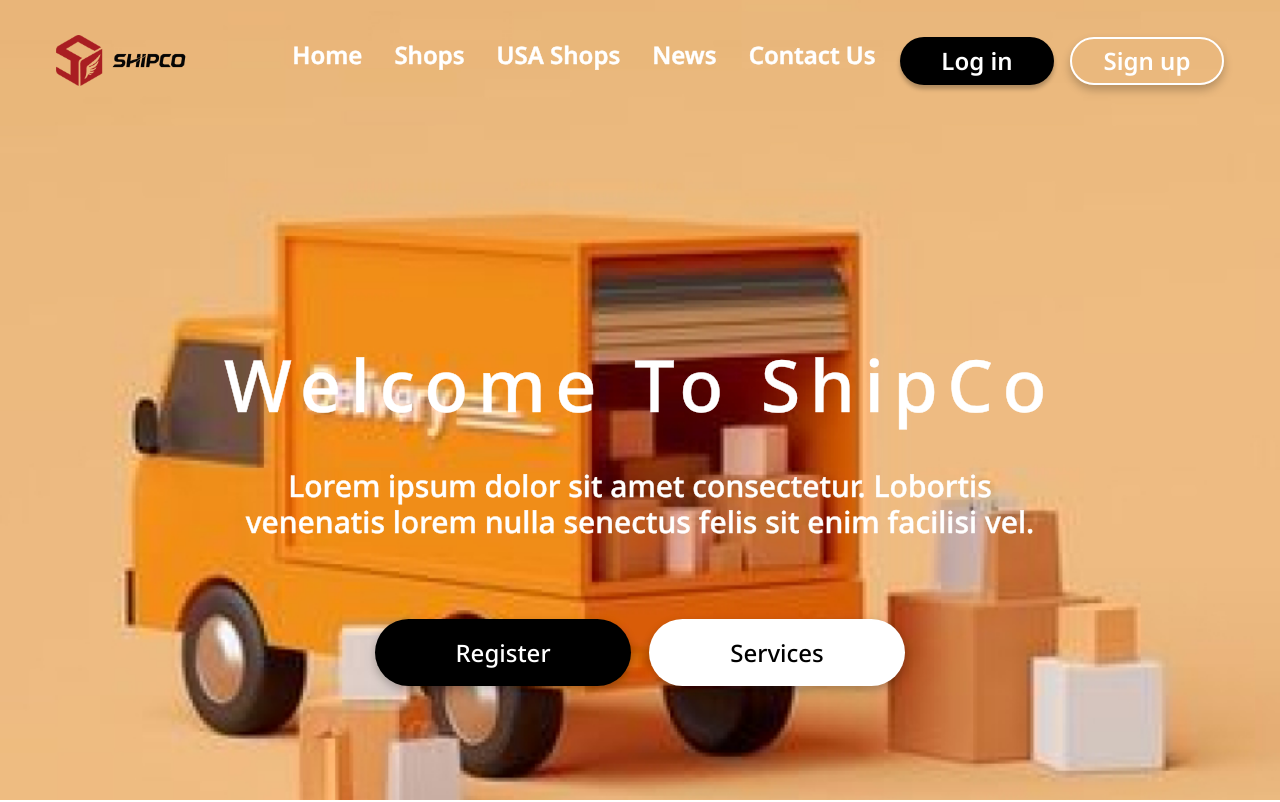
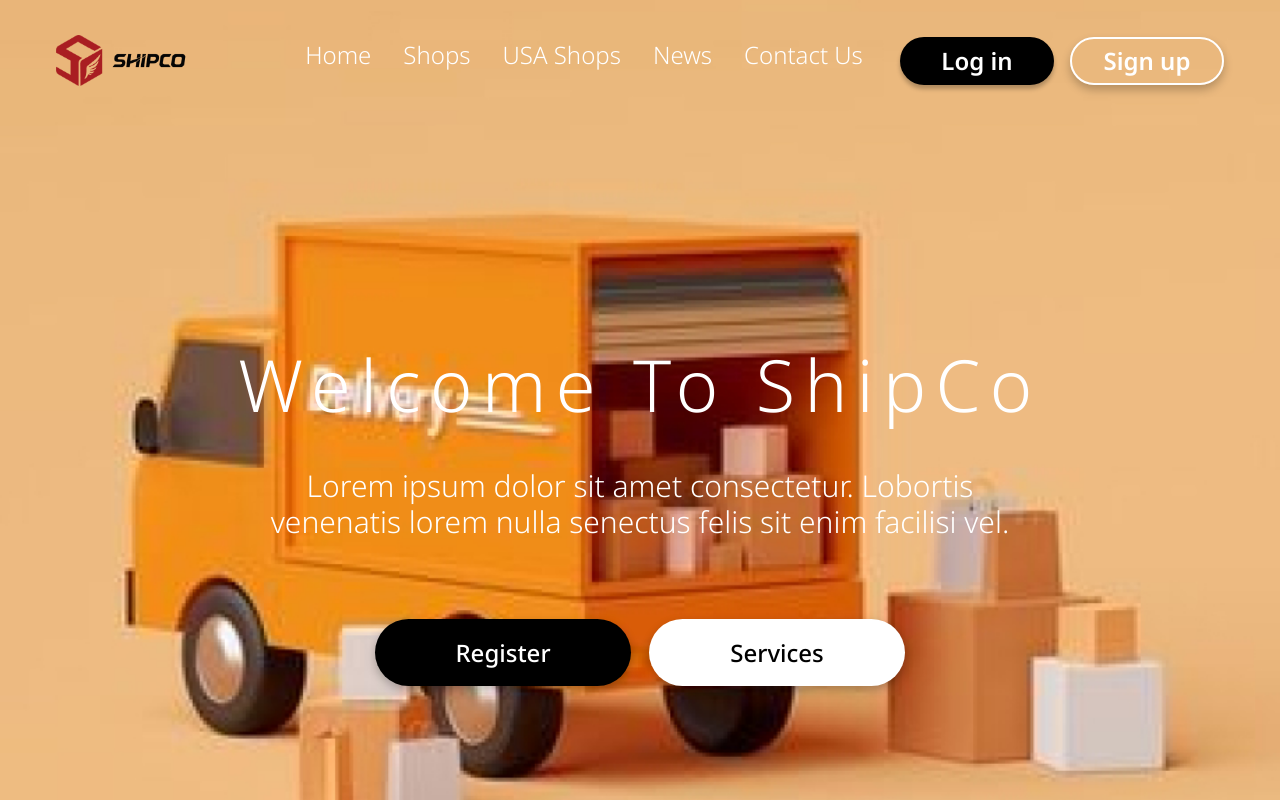
Before and after one commit to Tusho7/shipper-anri-sandro, a React (Vite) app: page / in a window 1280 px wide. Shown: the top 802 px of the page. Built offline with nearby package versions, Linux system fonts and the light colour scheme.

Commit message:
refactor:change weight of text

```diff
--- a/src/components/LandingSection/LandingSection.tsx
+++ b/src/components/LandingSection/LandingSection.tsx
@@ -6,8 +6,8 @@ const LandingSection = () => {
     <div className="w-screen h-screen bg-cover landingPageSection min-w-full	">
         <Navbar />
         <div className="flex flex-col items-center mt-[102px]  text-white">
-            <h1 className="tracking-[9.45px] lg:text-7xl text-3xl md:text-5xl text-center md:mt-40 description">Welcome To ShipCo</h1>
-            <p className="mt-12 text-center lg:w-[794px] text-md lg:text-3xl break-words description">Lorem ipsum dolor sit amet consectetur. Lobortis venenatis lorem nulla senectus felis sit enim facilisi vel.</p>
+            <h1 className="tracking-[9.45px] lg:text-7xl text-3xl md:text-5xl text-center md:mt-40 font-light	">Welcome To ShipCo</h1>
+            <p className="mt-12 text-center lg:w-[794px] text-md lg:text-3xl break-words font-light	">Lorem ipsum dolor sit amet consectetur. Lobortis venenatis lorem nulla senectus felis sit enim facilisi vel.</p>
         </div>
         <div className="flex items-center justify-center lg:gap-[18px] mt-[79px] gap-4">
           <Button width="lg:w-[256px] w-[150px]" height="67px" bgColor="black" text="Register" border="none" borderRadius="39px" boxShadow="0px 4px 10px 0px rgba(0, 0, 0, 0.25)" />
--- a/src/components/Navbar/NavbarLinks.tsx
+++ b/src/components/Navbar/NavbarLinks.tsx
@@ -1,7 +1,7 @@
 import React from 'react'
 import { NavbarLinkProps } from './types'
 const NavbarLink: React.FC<NavbarLinkProps> = ({linkText}) => {
-    return  <li className="hover:cursor-pointer  navbar-link description">{linkText}</li>
+    return  <li className="hover:cursor-pointer  navbar-link font-light">{linkText}</li>
 }
 
 export default NavbarLink
--- a/src/index.css
+++ b/src/index.css
@@ -123,9 +123,3 @@ li {
     width: 100%;
     transition: width .3s;
 }
-
-
-.description {
-    -webkit-text-stroke-width: 0.5px;
-    -webkit-text-stroke-color: white;
-}
```
